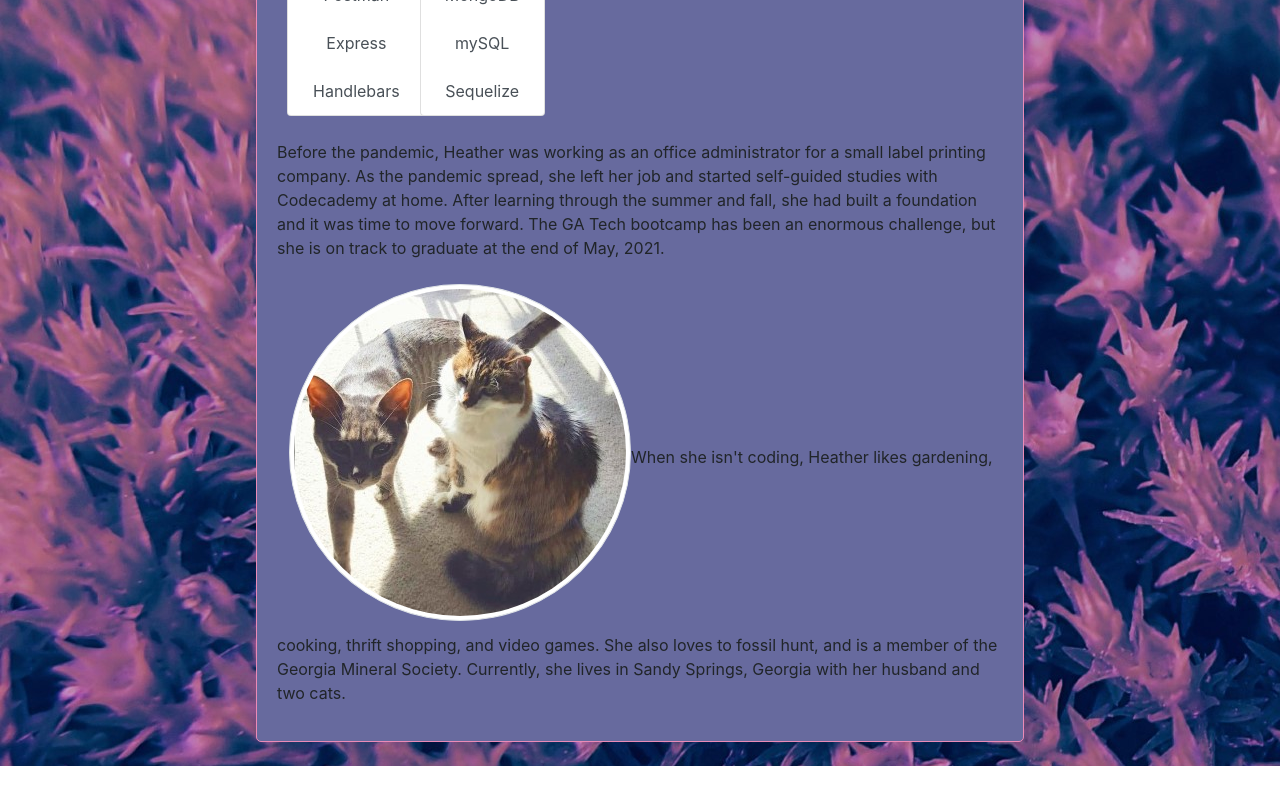
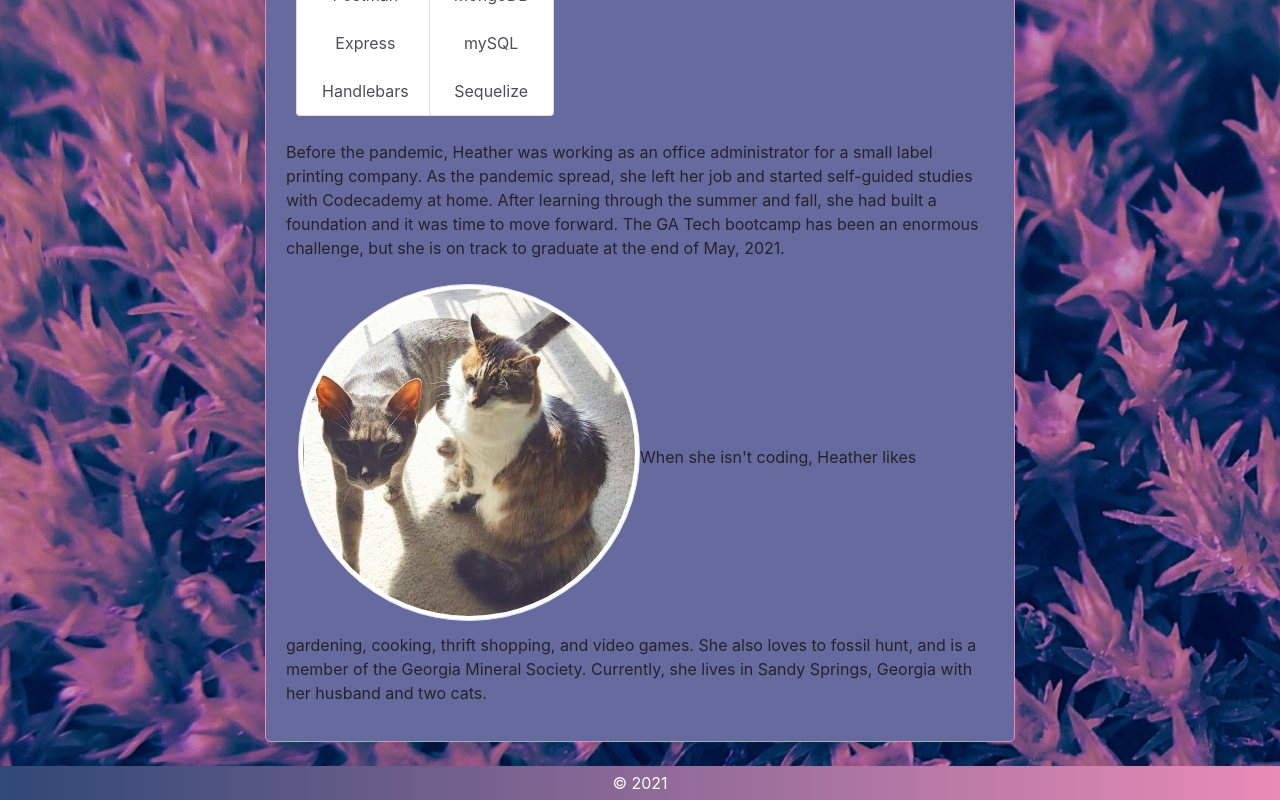
Before and after one commit to sorengrey/portfolio-in-react, a React (Create React App) app: page / in a window 1280 px wide. Shown: the part 861-1661 px from the top of the page. Before the commit the page ends 1627 px from the top, so only its background shows below. Built offline with nearby package versions, Linux system fonts and the light colour scheme.

Commit message:
Finished footer index and css

```diff
--- a/src/App.js
+++ b/src/App.js
@@ -13,10 +13,12 @@ function App() {
     <Router>
     <div>
       <Header />
+      <div className="container-fluid">
         <Route exact path="/" component={Home} />
         <Route exact path="/home" component={Home} />
         <Route exact path="/portfolio" component={Portfolio} />
         <Route exact path="/contact" component={Contact} />
+      </div>
       <Footer />
     </div>
   </Router>
--- a/src/components/Footer/index.js
+++ b/src/components/Footer/index.js
@@ -1,8 +1,13 @@
 import React from "react";
+import "./style.css"
 
 function Footer() {
     return (
-        <div></div>
+        <div>
+            <center>
+                <footer>© 2021</footer>
+            </center>
+        </div>
     )
 }
 
--- /dev/null
+++ b/src/components/Footer/style.css
@@ -0,0 +1,5 @@
+footer {
+    color: white;
+    background-image: linear-gradient(to right, #304876, #ea8bb7);
+    padding: 5px;
+}
```
